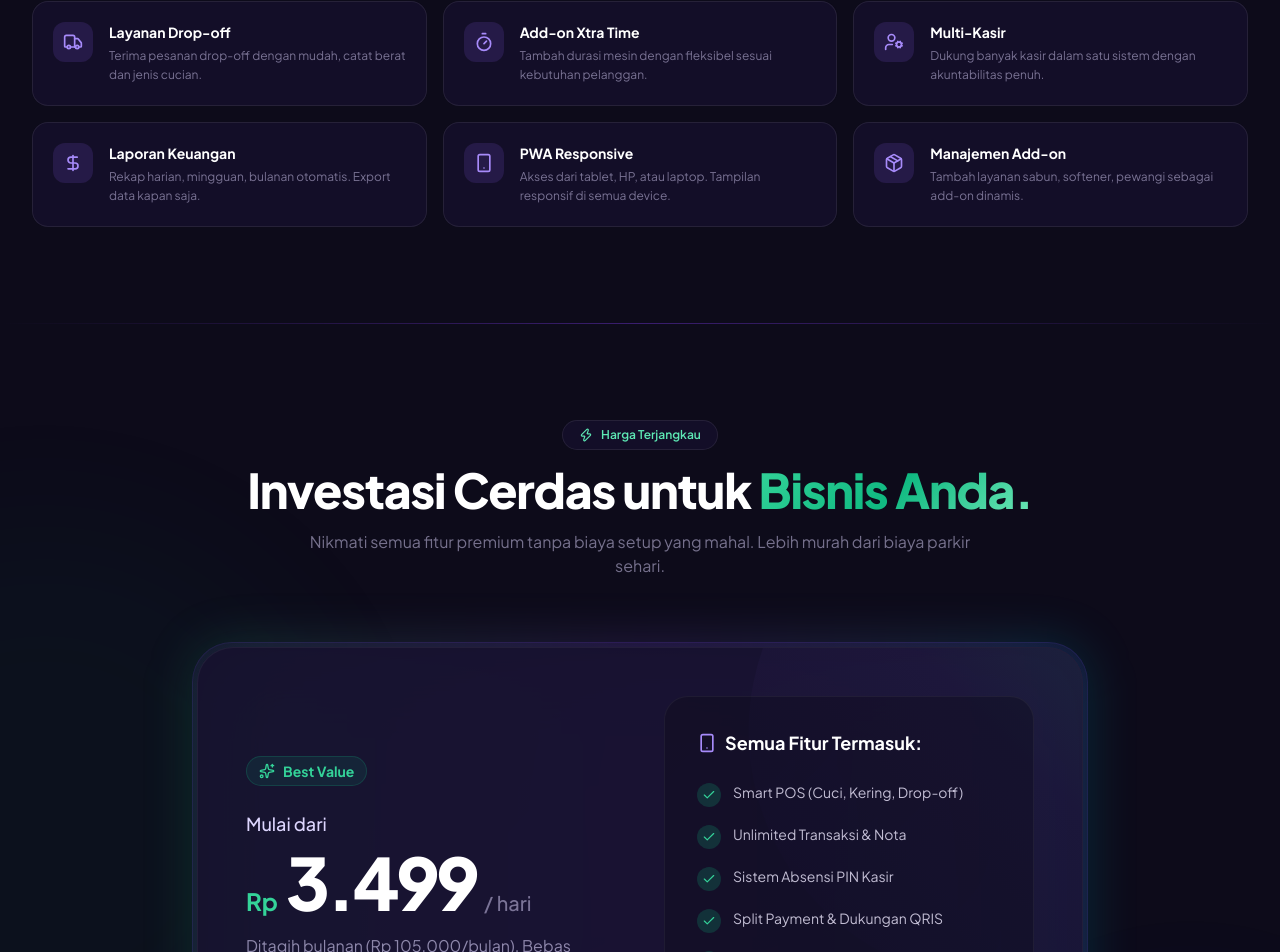
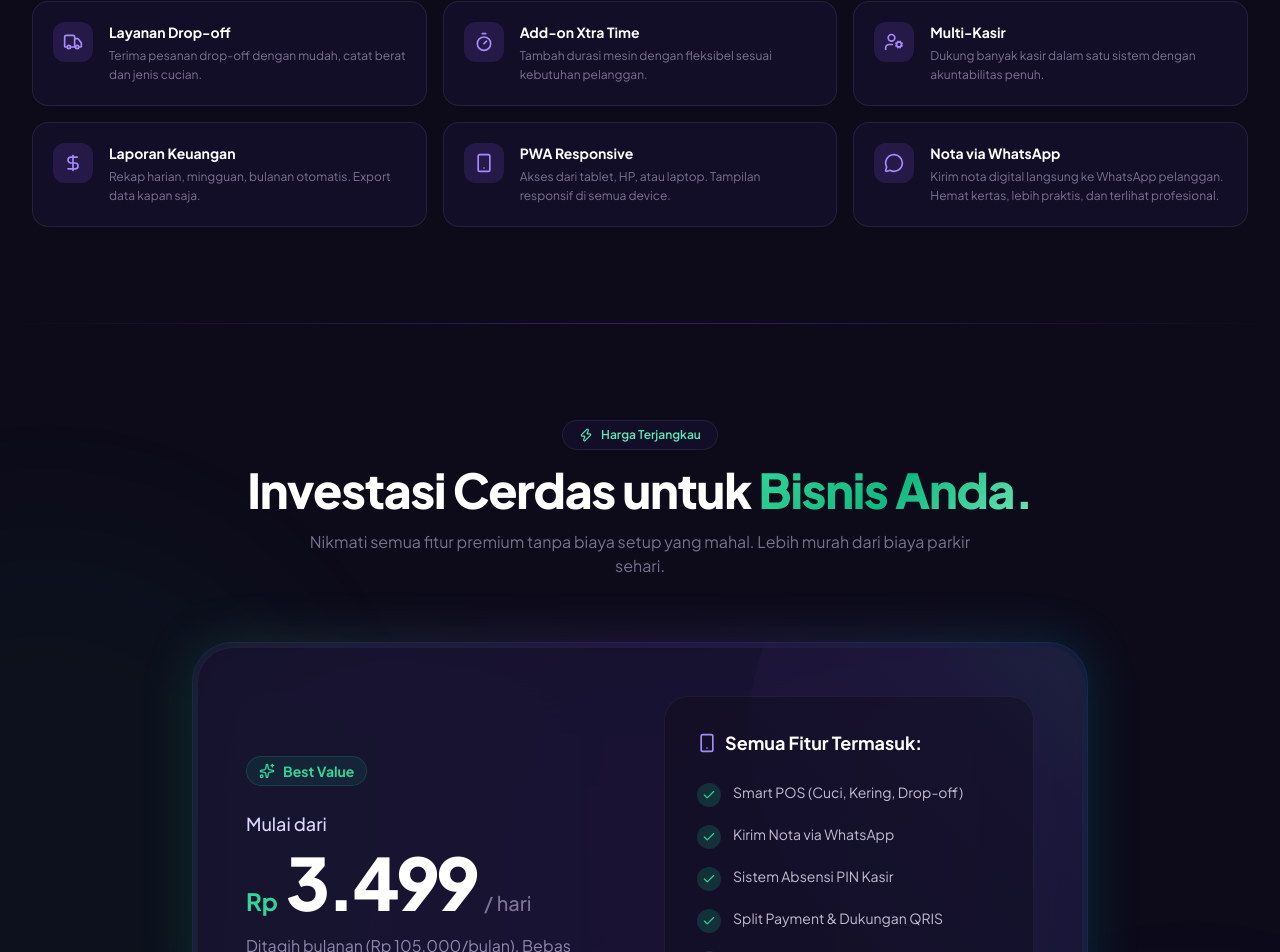
Before and after one commit to muhammadwaskito25/laundrymate-landing., a Next.js app: page / in a window 1280 px wide. Shown: the part 4430-5382 px from the top of the page. Built offline with nearby package versions, Linux system fonts and the light colour scheme.

Commit message:
feat: add whatsapp receipt feature

```diff
--- a/src/components/AdditionalFeatures.tsx
+++ b/src/components/AdditionalFeatures.tsx
@@ -11,6 +11,7 @@ import {
   Timer,
   Receipt,
   Smartphone,
+  MessageCircle,
 } from "lucide-react";
 import Image from "next/image";
 
@@ -62,9 +63,9 @@ const moreFeatures = [
     desc: "Akses dari tablet, HP, atau laptop. Tampilan responsif di semua device.",
   },
   {
-    icon: Package,
-    title: "Manajemen Add-on",
-    desc: "Tambah layanan sabun, softener, pewangi sebagai add-on dinamis.",
+    icon: MessageCircle,
+    title: "Nota via WhatsApp",
+    desc: "Kirim nota digital langsung ke WhatsApp pelanggan. Hemat kertas, lebih praktis, dan terlihat profesional.",
   },
 ];
 
--- a/src/components/Pricing.tsx
+++ b/src/components/Pricing.tsx
@@ -91,7 +91,7 @@ export default function Pricing() {
                   <ul className="space-y-4">
                     {[
                       "Smart POS (Cuci, Kering, Drop-off)",
-                      "Unlimited Transaksi & Nota",
+                      "Kirim Nota via WhatsApp",
                       "Sistem Absensi PIN Kasir",
                       "Split Payment & Dukungan QRIS",
                       "Mode Offline-First Auto Sync",
```
